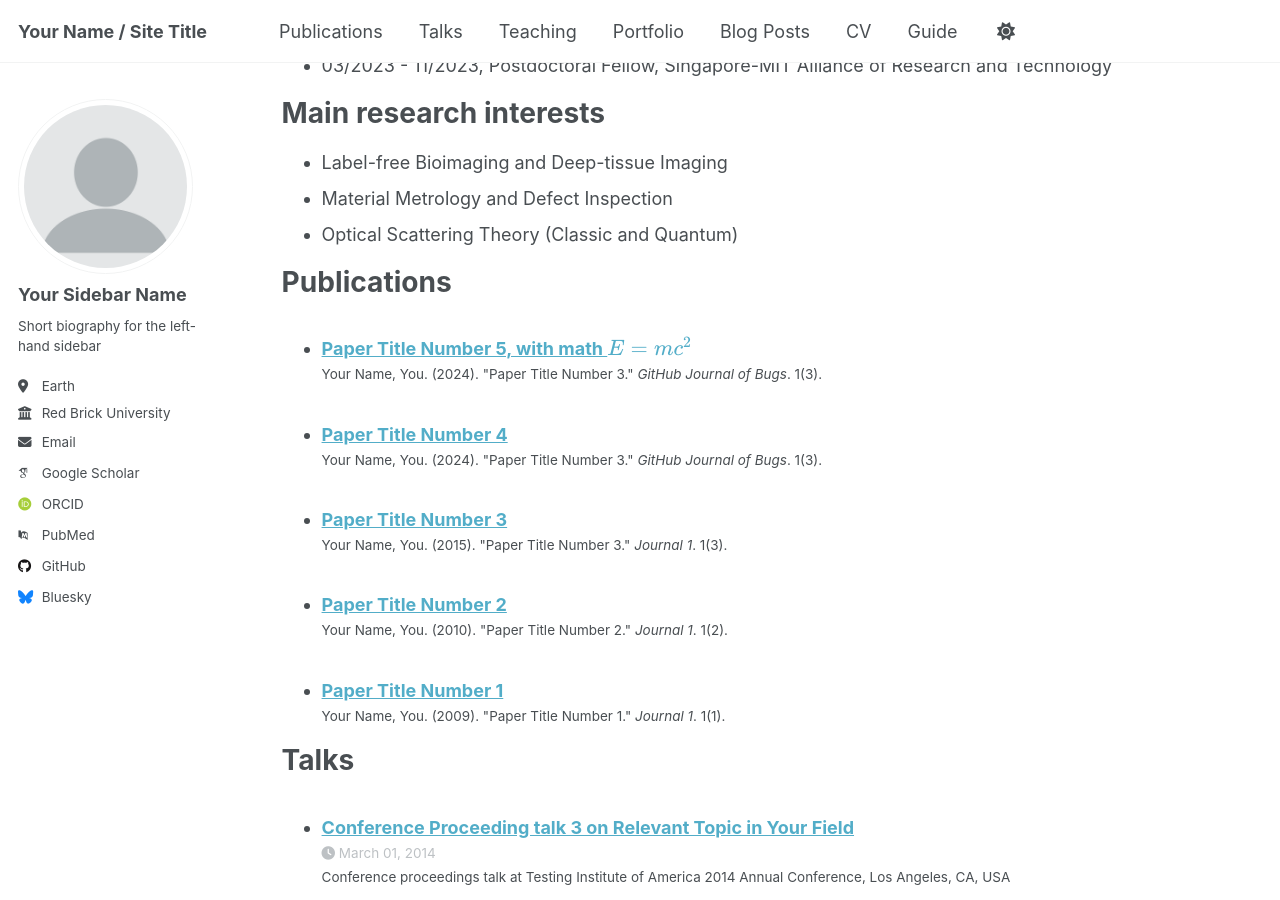
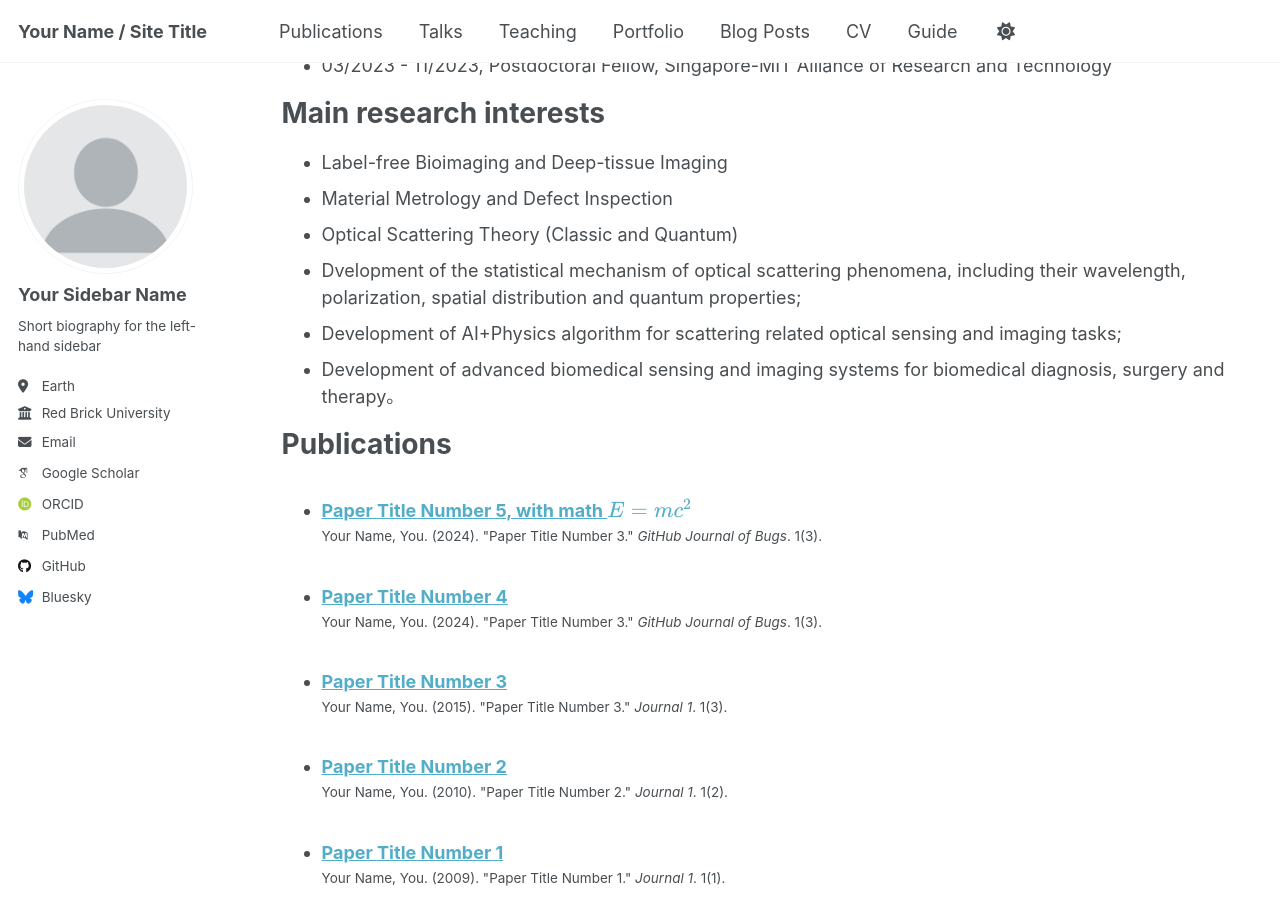
Before and after one commit to qhzhang95/qhzhang95.github.io, a Jekyll site: the page built from _pages/cv.md, in a window 1280 px wide and 900 px high, scrolled down 490 px. Built offline with Jekyll 4.4.1, drawn with Linux system fonts in a browser that asks for light colours; some web fonts are replaced; a script that is not in the unit is left out.

Commit message:
Update cv.md

```diff
--- a/_pages/cv.md
+++ b/_pages/cv.md
@@ -29,6 +29,10 @@ Main research interests
 * Label-free Bioimaging and Deep-tissue Imaging
 * Material Metrology and Defect Inspection
 * Optical Scattering Theory (Classic and Quantum)
+* Dvelopment of the statistical mechanism of optical scattering phenomena, including their wavelength, polarization, spatial distribution and quantum properties;
+* Development of AI+Physics algorithm for scattering related optical sensing and imaging tasks;
+* Development of advanced biomedical sensing and imaging systems for biomedical diagnosis, surgery and therapy。
+
 
 Publications
 ======
```
